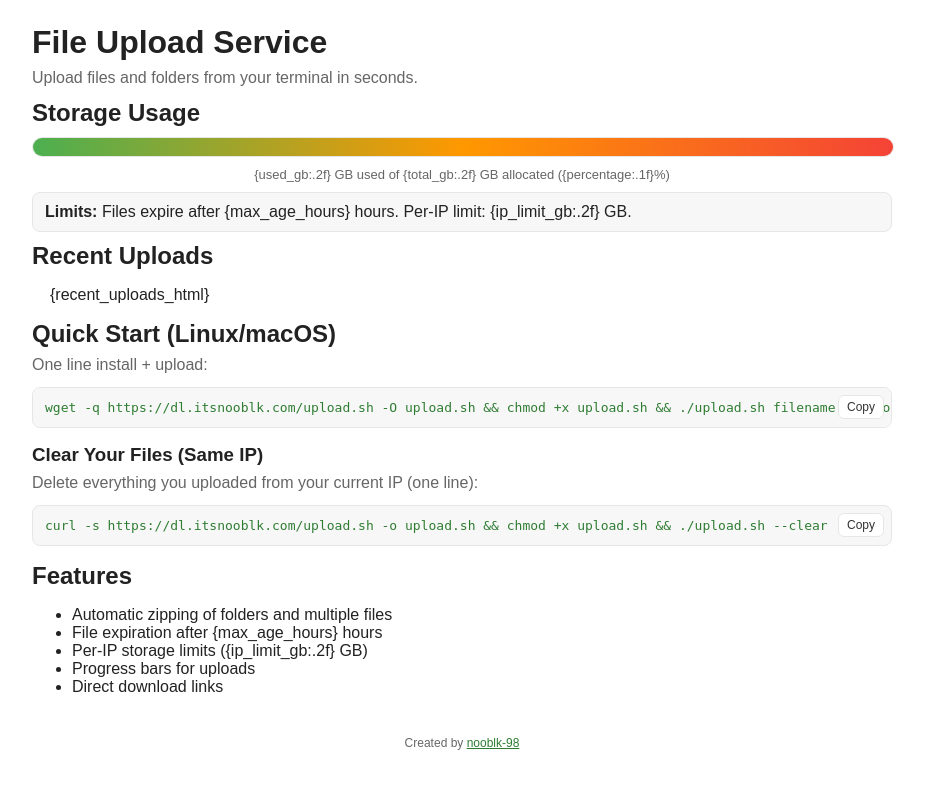
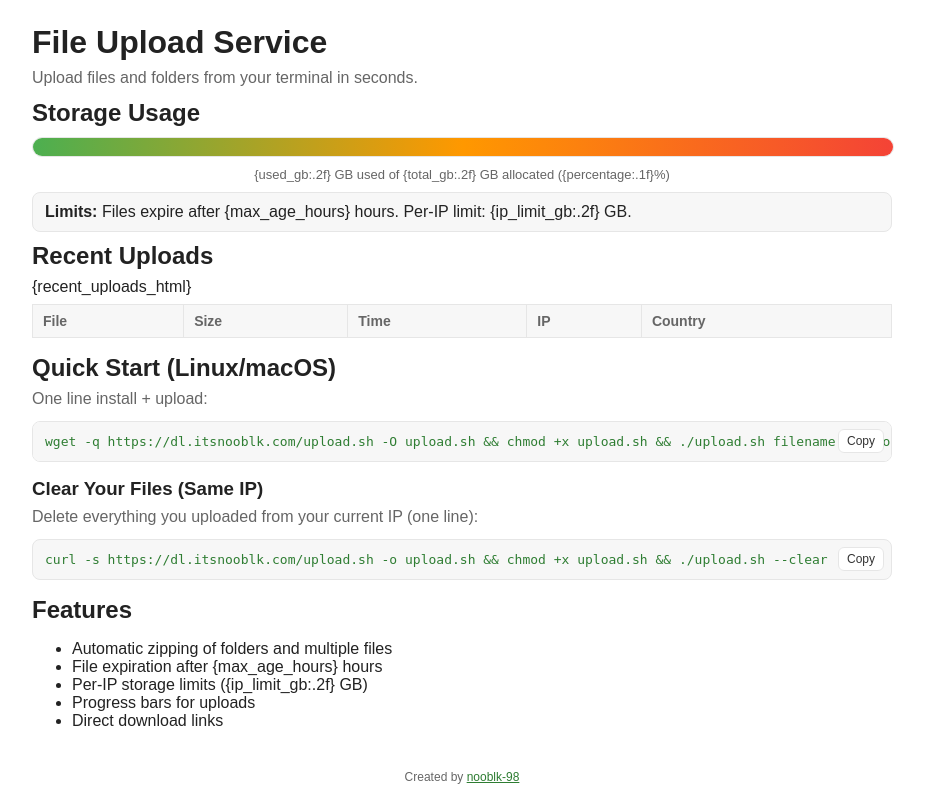
Before and after one commit to nooblk-98/temp-file-share, a Python web app: template backend/templates/index.html in a window 1280 px wide. Shown: the whole page, without its empty margins (178-1103 px from the left). Before the commit the page ends 750 px from the top, so only its background shows below. Run offline with Jinja, Linux system fonts and the light colour scheme; the template is opened without the code that fills it, so the values that code supplies are empty.

Commit message:
Refactor recent uploads to table with country flags
Recent uploads are now displayed in a table format instead of a list, improving readability and organization. Country codes are shown with flag images using flagcdn.com, and the CSS has been updated to style the table and flag images accordingly. The country display logic was also adjusted to remove parentheses and improve clarity.

```diff
--- a/backend/static/styles.css
+++ b/backend/static/styles.css
@@ -93,8 +93,23 @@ code {
     transform: translateY(1px);
 }
 
-.recent-list {
-    padding-left: 18px;
+table {
+    width: 100%;
+    border-collapse: collapse;
+    margin: 8px 0 16px;
+}
+
+th, td {
+    border: 1px solid var(--border);
+    padding: 8px 10px;
+    text-align: left;
+    font-size: 14px;
+}
+
+th {
+    background: var(--panel);
+    color: var(--muted);
+    font-weight: 600;
 }
 
 footer {
@@ -103,3 +118,10 @@ footer {
     font-size: 12px;
     color: #666666;
 }
+
+.flag-img {
+    width: 20px;
+    height: 14px;
+    margin-left: 6px;
+    vertical-align: text-bottom;
+}
--- a/backend/templates/index.html
+++ b/backend/templates/index.html
@@ -21,9 +21,20 @@
     </div>
 
     <h2>Recent Uploads</h2>
-    <ul class="recent-list">
-        {recent_uploads_html}
-    </ul>
+    <table class="recent-table">
+        <thead>
+            <tr>
+                <th>File</th>
+                <th>Size</th>
+                <th>Time</th>
+                <th>IP</th>
+                <th>Country</th>
+            </tr>
+        </thead>
+        <tbody>
+            {recent_uploads_html}
+        </tbody>
+    </table>
 
     <h2>Quick Start (Linux/macOS)</h2>
     <p>One line install + upload:</p>
```
Also changed, not shown: backend/app.py (+13 -8 lines).
